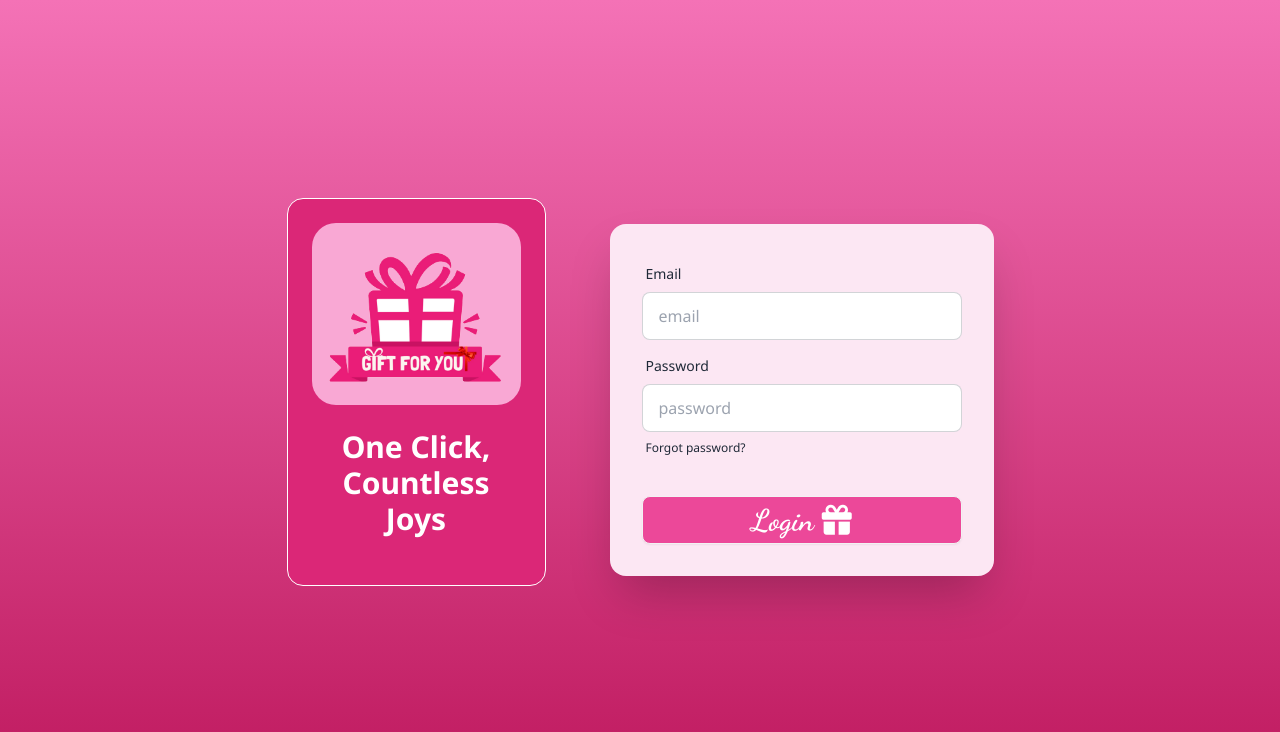
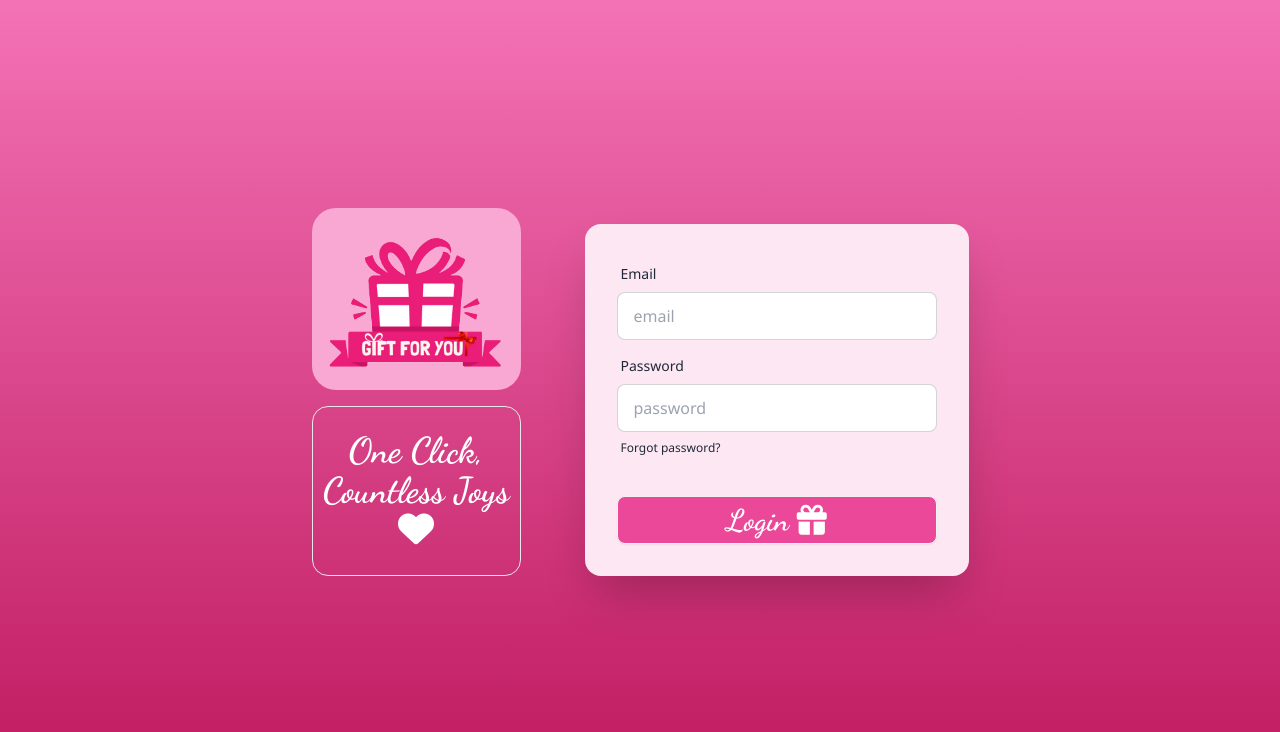
Before and after one commit to RemonHassan/softaware-3, a plain HTML site: page index.html in a window 1280 px wide. Drawn offline with nearby package versions, Linux system fonts and the light colour scheme.

Commit message:
added final login page

```diff
--- a/index.html
+++ b/index.html
@@ -82,9 +82,7 @@
             </div>
           </form>
         </div>
-        <div
-          class="text-center bg-pink-600 border border-double border-white p-3 lg:p-6 mb-4 rounded-2xl lg:text-left"
-        >
+        <div class="text-center mb-4 lg:text-left">
           <div class="flex justify-center lg:justify-start">
             <img
               class="bg-pink-300 rounded-3xl p-3"
@@ -92,9 +90,11 @@
               alt=""
             />
           </div>
-          <p class="py-6 font-bold text-3xl text-white text-center">
+          <p
+            class="py-6 font-bold text-4xl text-white text-center dancing-script-font border rounded-2xl mt-4"
+          >
             One Click, <br />
-            Countless Joys
+            Countless Joys <i class="fa-solid fa-heart"></i>
           </p>
         </div>
       </div>
```
